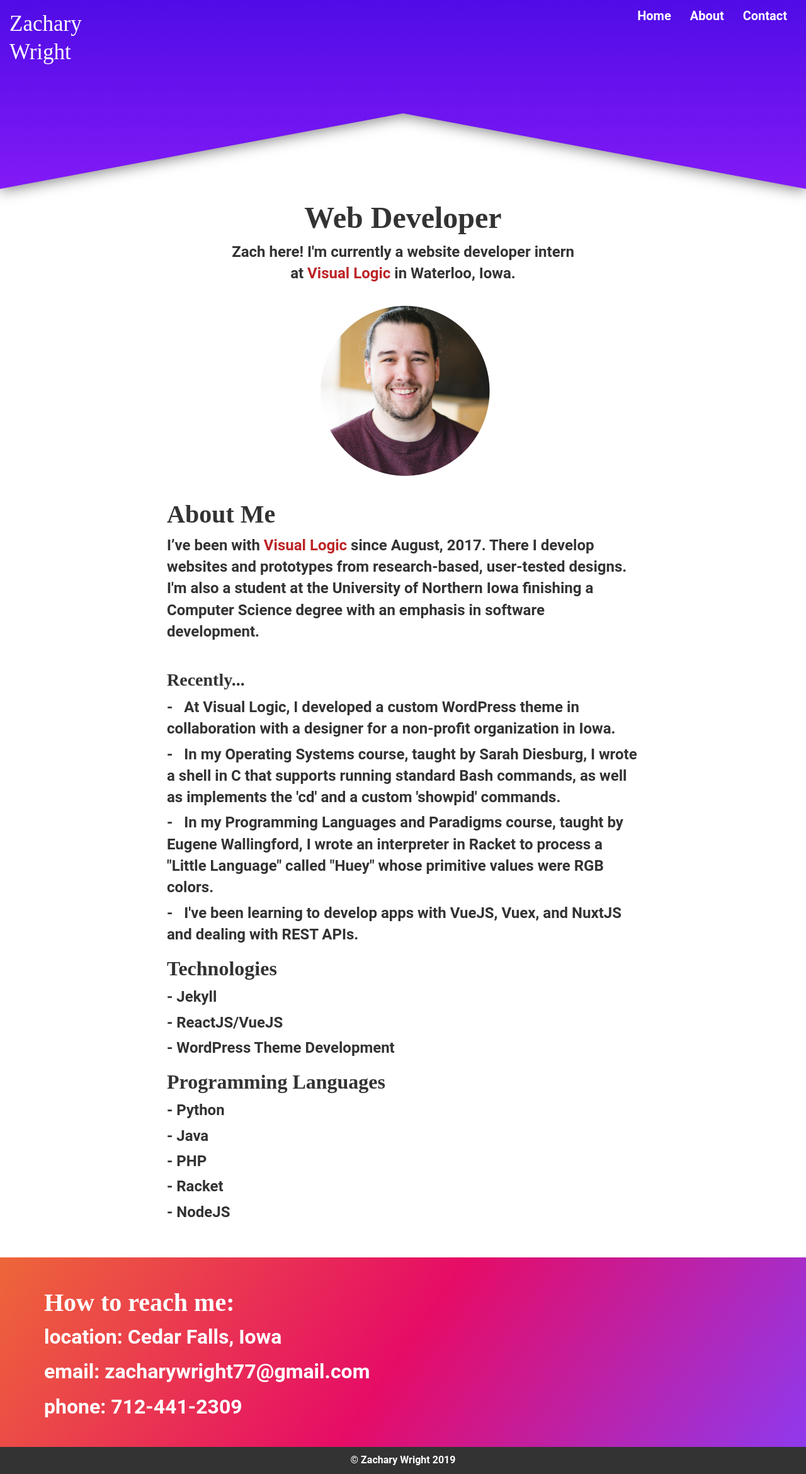
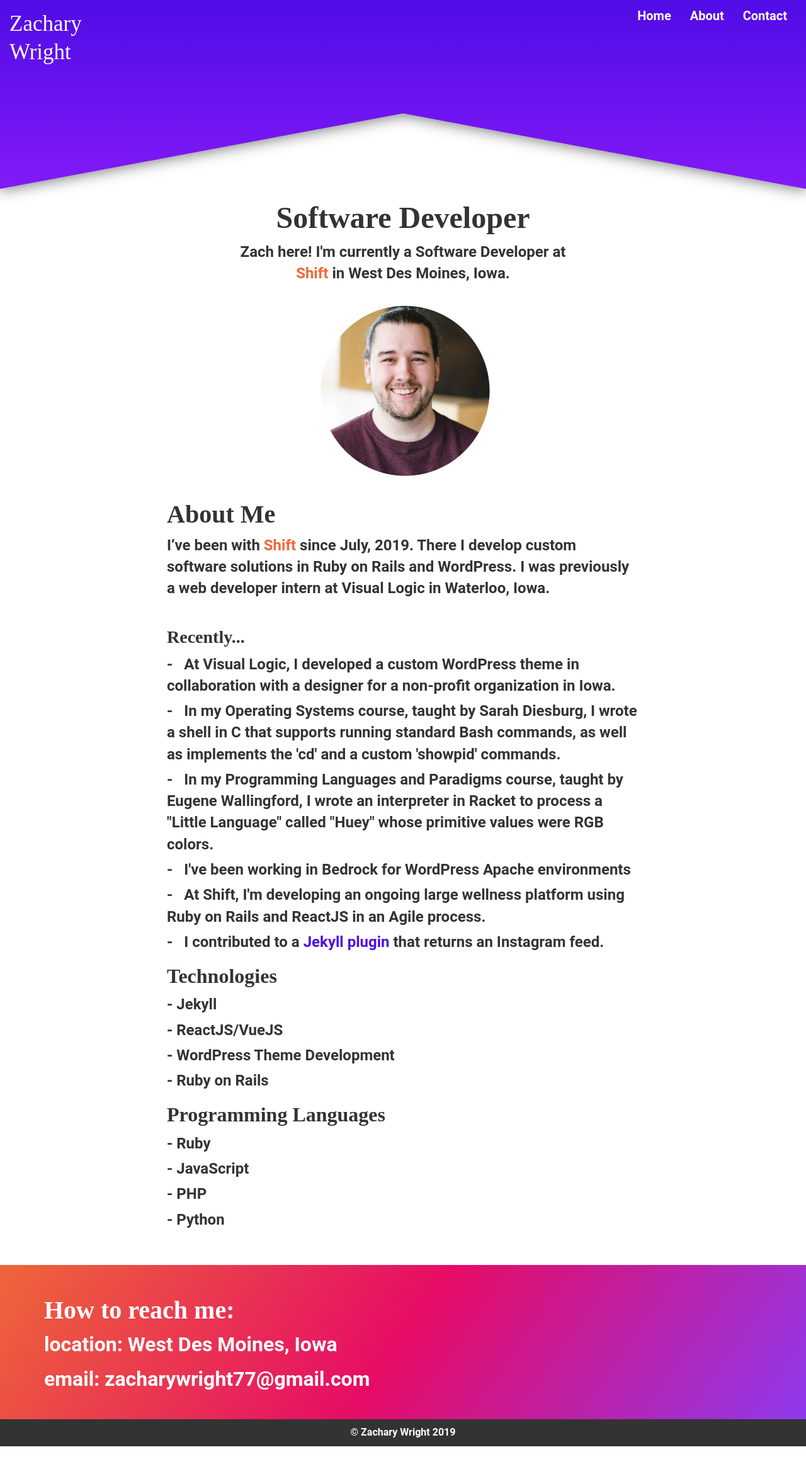
Before and after one commit to zachwright/zachwright.github.io, a Jekyll site: the page built from index.html, in a window 1280 px wide. Shown: the whole page at 63% size. Built offline with Jekyll 4.4.1, drawn with Linux system fonts in a browser that asks for light colours; some web fonts are replaced; after the commit the page ends 2297 px from its top, so only the background shows below that.

Commit message:
updated content

```diff
--- a/_includes/footer.html
+++ b/_includes/footer.html
@@ -6,9 +6,8 @@
     <div class="row">
       <div id="contact" class="contact-info col-sm-6">
         <h2>How to reach me:</h2>
-        <p>location: Cedar Falls, Iowa</p>
+        <p>location: West Des Moines, Iowa</p>
         <p>email: zacharywright77@gmail.com</p>
-        <p>phone: 712-441-2309</p>
       </div>
     </div>
 
--- a/index.html
+++ b/index.html
@@ -8,8 +8,8 @@ layout: default
     <div class="row">
       <div class="col-md-3"></div>
       <div class="col-md-6 text-center ">
-        <h1>Web Developer</h1>
-        <p>Zach here! I'm currently a website developer intern at <a class="red-text" href="https://vlgux.com/" target="_blank">Visual Logic</a> in Waterloo, Iowa. </p>
+        <h1>Software Developer</h1>
+        <p>Zach here! I'm currently a Software Developer at <a class="shift-text" href="https://shiftdsm.com/" target="_blank">Shift</a> in West Des Moines, Iowa. </p>
         <img class="headshot" src="./lib/img/headshot-circle.jpg" alt="Zachary Wright Headshot">
       </div>
     </div>
@@ -21,70 +21,35 @@ layout: default
       <div class="col-sm-2"></div>
       <div class="col-sm-8">
         <h2>About Me</h2>
-        <p>I’ve been with <a class="red-text" href="https://vlgux.com/" target="_blank">Visual Logic</a> since August, 2017.
-          There I develop websites and prototypes from research-based, user-tested designs. I'm also a student at the University of Northern Iowa finishing a Computer Science degree with an emphasis in software development.</p>
+        <p>I’ve been with <a class="shift-text" href="https://shiftdsm.com/" target="_blank">Shift</a> since July, 2019.
+          There I develop custom software solutions in Ruby on Rails and WordPress. I was previously a web developer intern at Visual Logic in Waterloo, Iowa. </p>
 
         <h4 class="top-margin">Recently...</h4>
         <ul class="plain-list">
           <li>- &nbsp; At Visual Logic, I developed a custom WordPress theme in collaboration with a designer for a non-profit organization in Iowa.</li>
           <li>- &nbsp; In my Operating Systems course, taught by Sarah Diesburg, I wrote a shell in C that supports running standard Bash commands, as well as implements the 'cd' and a custom 'showpid' commands.</li>
           <li>- &nbsp; In my Programming Languages and Paradigms course, taught by Eugene Wallingford, I wrote an interpreter in Racket to process a "Little Language" called "Huey" whose primitive values were RGB colors.</li>
-          <li>- &nbsp; I've been learning to develop apps with VueJS, Vuex, and NuxtJS and dealing with REST APIs.</li>
+          <li>- &nbsp; I've been working in Bedrock for WordPress Apache environments</li>
+          <li>- &nbsp; At Shift, I'm developing an ongoing large wellness platform using Ruby on Rails and ReactJS in an Agile process.</li>
+          <li>- &nbsp; I contributed to a <a href="https://github.com/benbarber/jekyll-instagram">Jekyll plugin</a> that returns an Instagram feed.</li>
+
         </ul>
-
-
-        <!--
-        <ul class="nav nav-tabs plain-list top-margin" id="aboutTabs" role="tablist">
-          <li class="nav-item active">
-            <a class="nav-link active" id="hazel-tab" data-toggle="tab" href="#hazel-content" role="tab" aria-controls="hazel-content" aria-selected="true" aria-expanded="true">Hazel</a>
-          </li>
-          <li class="nav-item">
-            <a class="nav-link" id="computer-science-tab" data-toggle="tab" href="#computer-science-content" role="tab" aria-controls="computer-science-content" aria-selected="false">Computer Science</a>
-          </li>
-          <li class="nav-item">
-            <a class="nav-link" id="classical-voice-tab" data-toggle="tab" href="#classical-voice-content" role="tab" aria-controls="classical-voice-content" aria-selected="false">Classical Voice</a>
-          </li>
-          <li class="nav-item">
-            <a class="nav-link" id="orange-city-tab" data-toggle="tab" href="#orange-city-content" role="tab" aria-controls="orange-city-content" aria-selected="false">Orange City, IA</a>
-          </li>
-        </ul>
-        <div class="tab-content" id="myTabContent">
-          <div class="tab-pane fade active in" id="hazel-content" role="tabpanel" aria-labelledby="hazel-tab">
-            <p>I have a beautiful pitbull named Hazel. She's the sweetest dog in the whole world. Here's her Instagram: <a href="https://www.instagram.com/hazel_the_pitlab/" target="_blank">@hazel_the_pitlab</a> <a href="https://twitter.com/hashtag/EndBSL?src=hash" target="_blank">#endBSL</a></p>
-            <div class="crop">
-                <img src="./lib/img/hazel-profile-pic.jpg" alt="Hazel">
-            </div>
-            <div class="crop">
-                <img src="./lib/img/hazel-park.jpg" alt="Hazel">
-            </div>
-          </div>
-          <div class="tab-pane fade" id="computer-science-content" role="tabpanel" aria-labelledby="computer-science-tab">
-            <p>I’m pursuing a degree in Computer Science from the <a href="http://www.cs.uni.edu/" target="_blank">University of Northern Iowa.</a></p>
-          </div>
-          <div class="tab-pane fade" id="classical-voice-content" role="tabpanel" aria-labelledby="classical-voice-tab">
-            <p>I studied Vocal Music Education for a year and studied classical voice under <a href="https://music.uni.edu/john-hines" target="_blank">Dr. John Hines, Bass</a> for a few semesters.</p>
-          </div>
-          <div class="tab-pane fade" id="orange-city-content" role="tabpanel" aria-labelledby="orange-city-tab">
-            <p>I’m from Orange City, a little Dutch town in northwestern Iowa known for the annual <a href="http://www.octulipfestival.com/" target="_blank">Tulip Festival.</a></p>
-            <img class="map" src="./lib/img/oc-ia.jpg" alt="Orange City, Iowa Google Map">
-          </div>
-        </div>
-      -->
 
         <h3>Technologies</h3>
         <ul class="plain-list">
           <li>- Jekyll</li>
           <li>- ReactJS/VueJS</li>
           <li>- WordPress Theme Development</li>
+          <li>- Ruby on Rails</li>
+
         </ul>
 
         <h3>Programming Languages</h3>
         <ul class="plain-list">
+            <li>- Ruby</li>
+            <li>- JavaScript</li>
+            <li>- PHP</li>
             <li>- Python</li>
-            <li>- Java</li>
-            <li>- PHP</li>
-            <li>- Racket</li>
-            <li>- NodeJS</li>
         </ul>
 
       </div>
```
Also changed, not shown: lib/scss/typography.scss (+8 -0 lines), lib/css/style.css.
